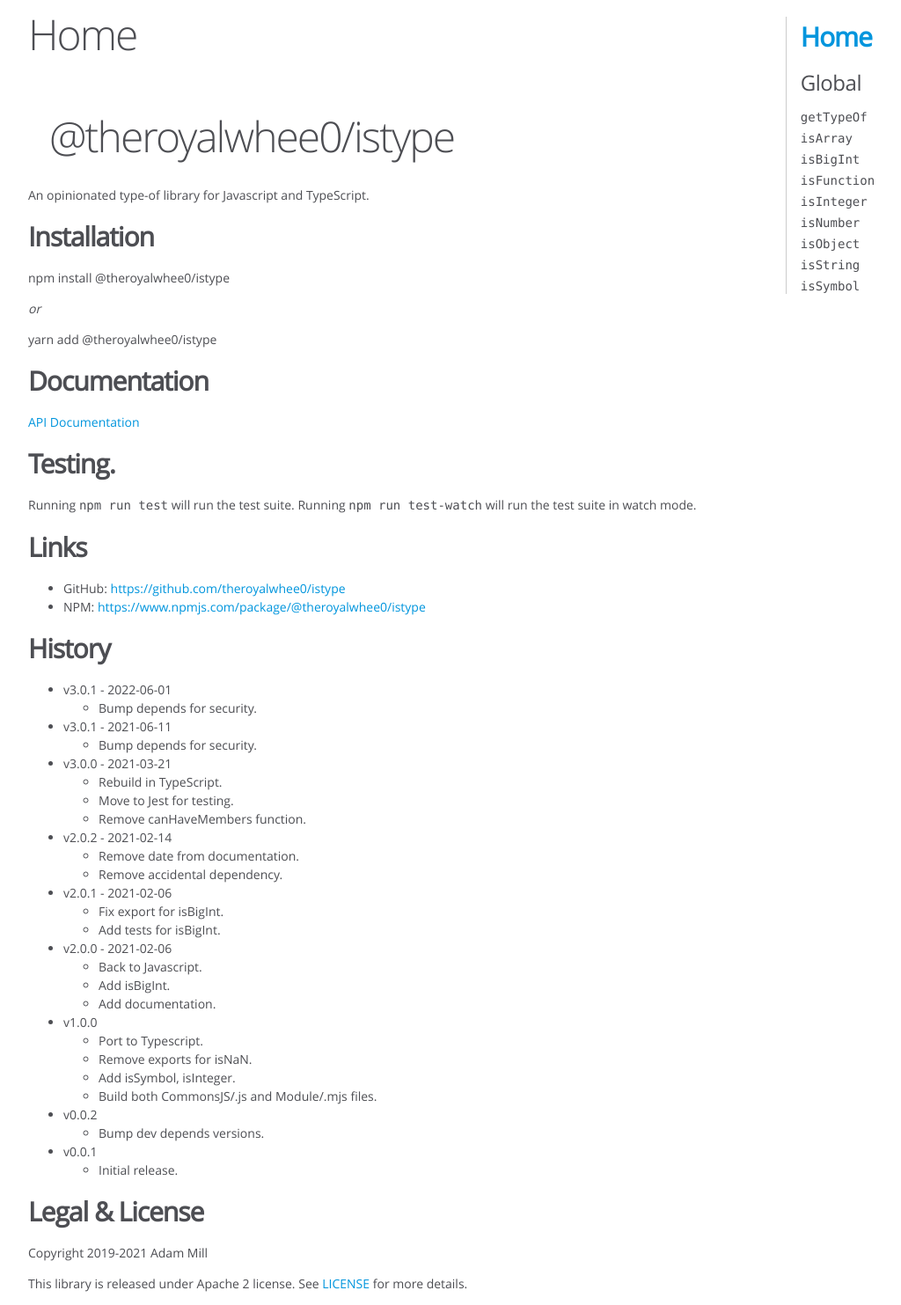
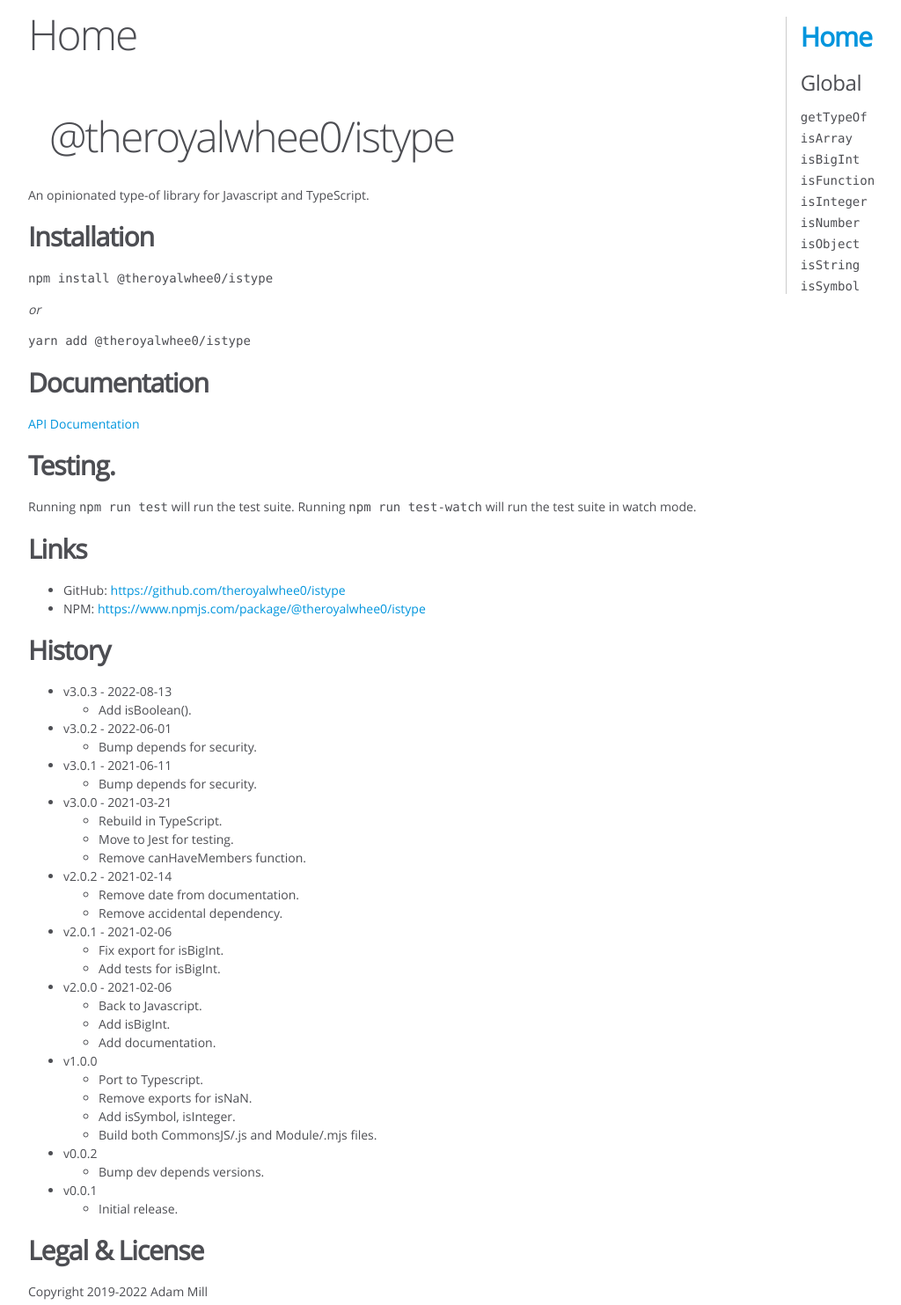
Before and after one commit to theroyalwhee0/istype, a website: page docs/index.html in a window 1280 px wide. Shown: the part 17-1500 px from the top of the page at 88% size, without its empty margins (0-1024 px from the left). Drawn offline with Linux system fonts and the light colour scheme.

Commit message:
Add isBoolean. Bump version. Fix README.

```diff
--- a/docs/index.html
+++ b/docs/index.html
@@ -46,9 +46,9 @@
         <article><h1>@theroyalwhee0/istype</h1>
 <p>An opinionated type-of library for Javascript and TypeScript.</p>
 <h2>Installation</h2>
-<p>npm install @theroyalwhee0/istype</p>
+<p><code>npm install @theroyalwhee0/istype</code></p>
 <p><em>or</em></p>
-<p>yarn add @theroyalwhee0/istype</p>
+<p><code>yarn add @theroyalwhee0/istype</code></p>
 <h2>Documentation</h2>
 <p><a href="https://theroyalwhee0.github.io/istype/">API Documentation</a></p>
 <h2>Testing.</h2>
@@ -60,7 +60,12 @@
 </ul>
 <h2>History</h2>
 <ul>
-<li>v3.0.1 - 2022-06-01
+<li>v3.0.3 - 2022-08-13
+<ul>
+<li>Add isBoolean().</li>
+</ul>
+</li>
+<li>v3.0.2 - 2022-06-01
 <ul>
 <li>Bump depends for security.</li>
 </ul>
@@ -116,7 +121,7 @@
 </li>
 </ul>
 <h2>Legal &amp; License</h2>
-<p>Copyright 2019-2021 Adam Mill</p>
+<p>Copyright 2019-2022 Adam Mill</p>
 <p>This library is released under Apache 2 license. See <a href="https://github.com/theroyalwhee0/istype/blob/master/LICENSE">LICENSE</a> for more details.</p></article>
     </section>
 
@@ -243,7 +248,7 @@
 <br class="clear">
 
 <footer>
-    Documentation generated by <a href="https://github.com/jsdoc/jsdoc">JSDoc 3.6.10</a> on Wed Jun 01 2022 09:11:16 GMT-0400 (Eastern Daylight Time)
+    Documentation generated by <a href="https://github.com/jsdoc/jsdoc">JSDoc 3.6.10</a> on Sat Aug 13 2022 21:26:38 GMT-0400 (Eastern Daylight Time)
 </footer>
 
 <script> prettyPrint(); </script>
--- a/package.json
+++ b/package.json
@@ -1,6 +1,6 @@
 {
   "name": "@theroyalwhee0/istype",
-  "version": "3.0.2",
+  "version": "3.0.3",
   "description": "An opinionated type-of library for Javascript and TypeScript.",
   "main": "dist/index.js",
   "types": "dist/index.d.ts",
@@ -36,6 +36,6 @@
     "docs": "jsdoc --pedantic --readme ./README.md --recurse --destination docs/ dist/",
     "clean-build": "mkdir -p dist/ build/ docs/ && rm -fR build/* && rm -f dist/* && npm run build && npm run docs",
     "dryrun": "npm prune && npm audit && npm run lint && npm test && npm publish --dry-run",
-    "audit-prod": "npm audit --omit dev --omit optional"
+    "audit-prod": "npm audit --omit dev"
   }
 }
```
Also changed, not shown: docs/global.html (+1 -1 lines), docs/index.js.html (+1 -1 lines), src/index.ts (+11 -0 lines), test/isboolean.test.ts (added, +46 -0 lines), README.md, 1 other file.
